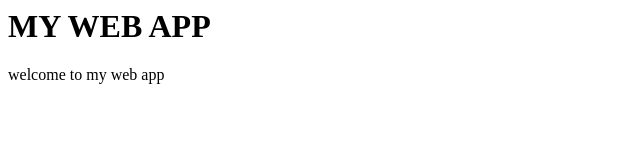
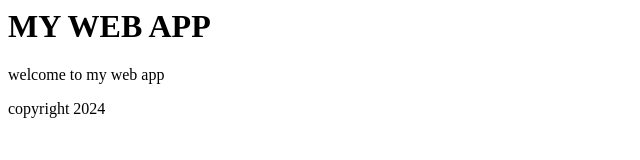
Before and after one commit to konankivarshitha/my-web-app, a plain HTML site: page index.html in a window 1280 px wide. Shown: the whole page, without its empty margins (0-640 px from the left). Drawn offline with Linux system fonts and the light colour scheme.

Commit message:
added footer to homepage

```diff
--- a/index.html
+++ b/index.html
@@ -1 +1 @@
-<html><body><h1>MY WEB APP </h1><p>welcome to my web app</p></body></html>
+<html><body><h1>MY WEB APP </h1><p>welcome to my web app</p><footer>copyright 2024</footer></body></html>
```
